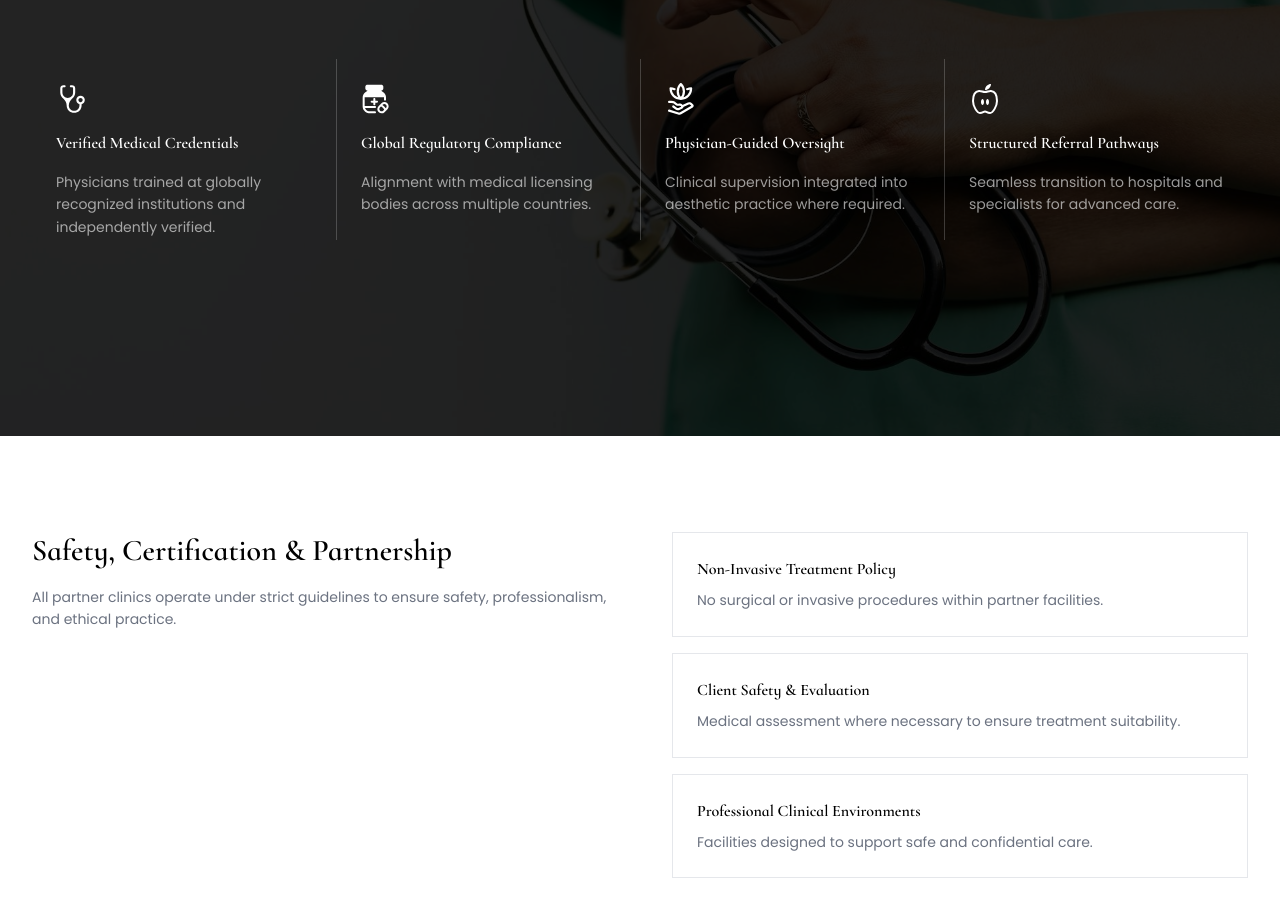
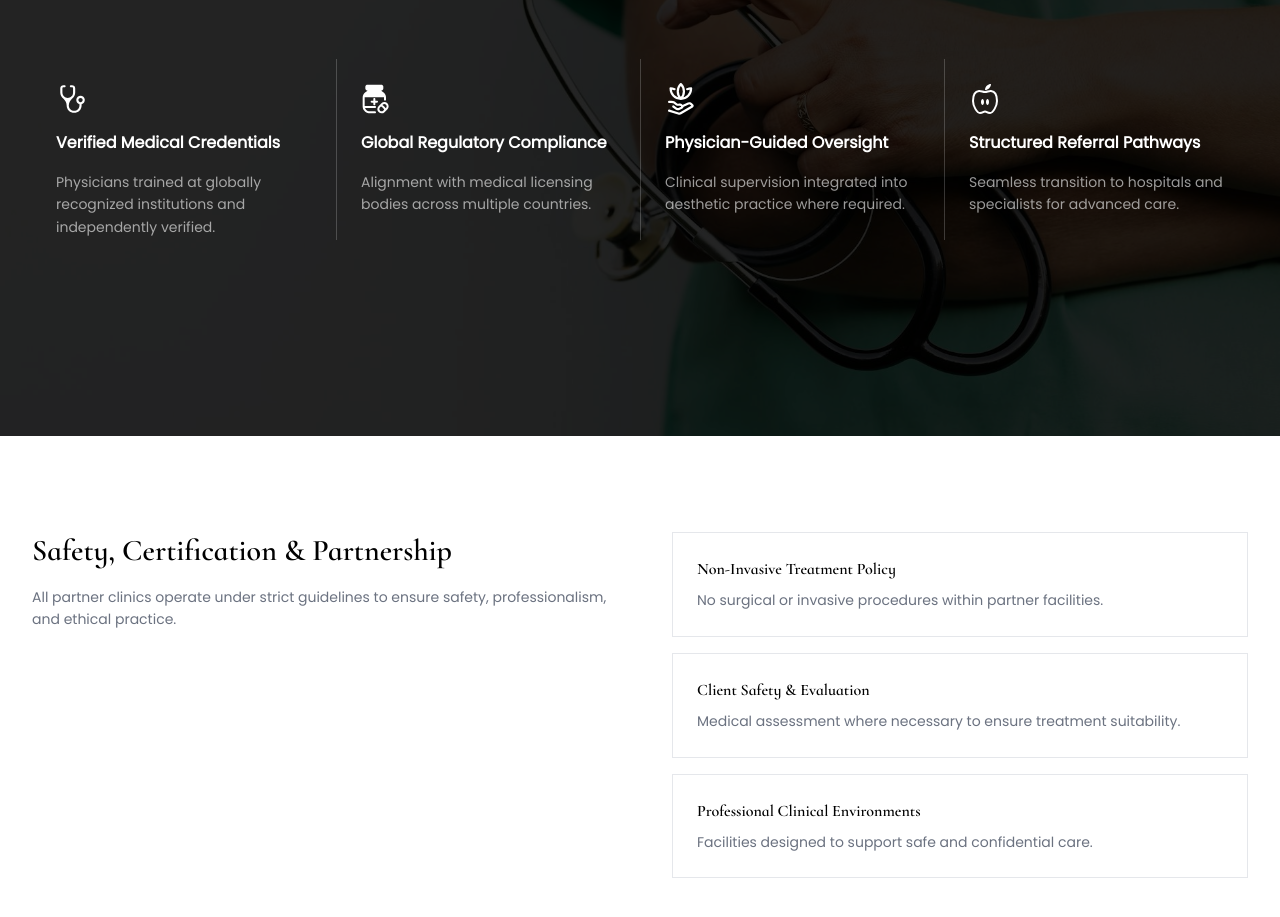
Before and after one commit to kennygray-dev/consult-dr-b, a Next.js app: page /programs/elite-aesthetic-medical-partner-program in a window 1280 px wide. Shown: the part 1520-2437 px from the top of the page. Built offline with nearby package versions, Linux system fonts and the light colour scheme; a web font is replaced by a local one.

Commit message:
text changes

```diff
--- a/src/app/programs/elite-aesthetic-medical-partner-program/page.tsx
+++ b/src/app/programs/elite-aesthetic-medical-partner-program/page.tsx
@@ -147,7 +147,7 @@ export default function EliteAestheticPartnerPage() {
                       className="object-contain invert"
                     />
                   </div>
-                  <h3 className="font-heading text-white font-semibold text-base">
+                  <h3 className="font-body text-white font-semibold text-base">
                     {pillar.title}
                   </h3>
                   <p className="text-white/60 text-sm leading-relaxed">{pillar.desc}</p>
--- a/src/components/sections/WhyChooseSection.tsx
+++ b/src/components/sections/WhyChooseSection.tsx
@@ -56,6 +56,7 @@ export default function WhyChooseSection() {
             lg:grid-cols-4
             gap-6
             sm:gap-0
+            sm:divide-x sm:divide-white/20
           "
         >
           {WHY_US.map((item, i) => (
@@ -67,7 +68,6 @@ export default function WhyChooseSection() {
                   py-6 sm:py-0
 
                   /* MOBILE CARD STYLE */
-                  sm:border-l sm:border-white/20
 
                   ${i !== 0 ? "border-t border-white/15 sm:border-t-0" : ""}
                 `}
@@ -83,7 +83,7 @@ export default function WhyChooseSection() {
                 </div>
 
                 {/* TITLE */}
-                <h3 className="font-heading text-white font-semibold">
+                <h3 className="font-body text-white font-semibold">
                   {item.title}
                 </h3>
 
```
